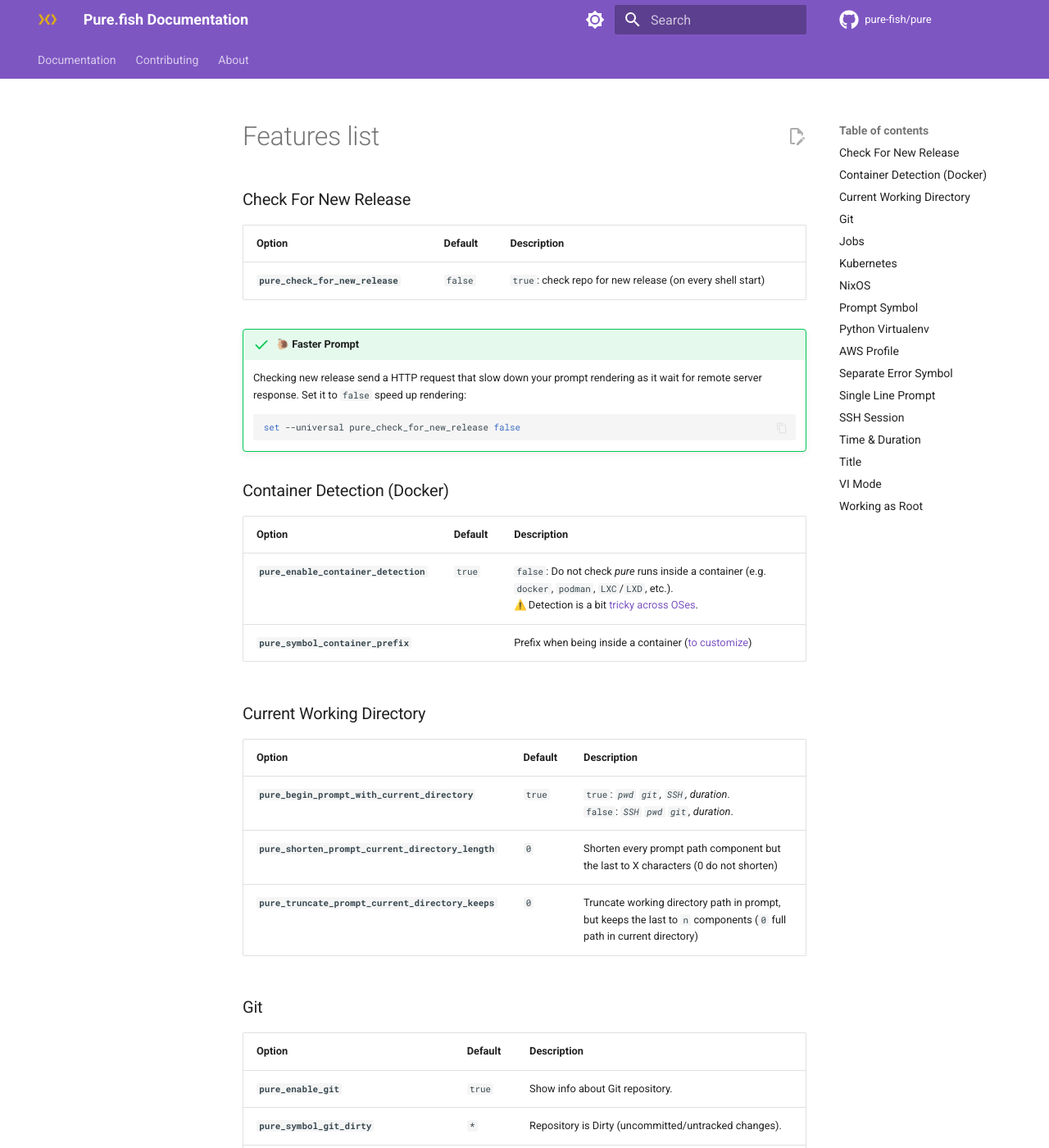
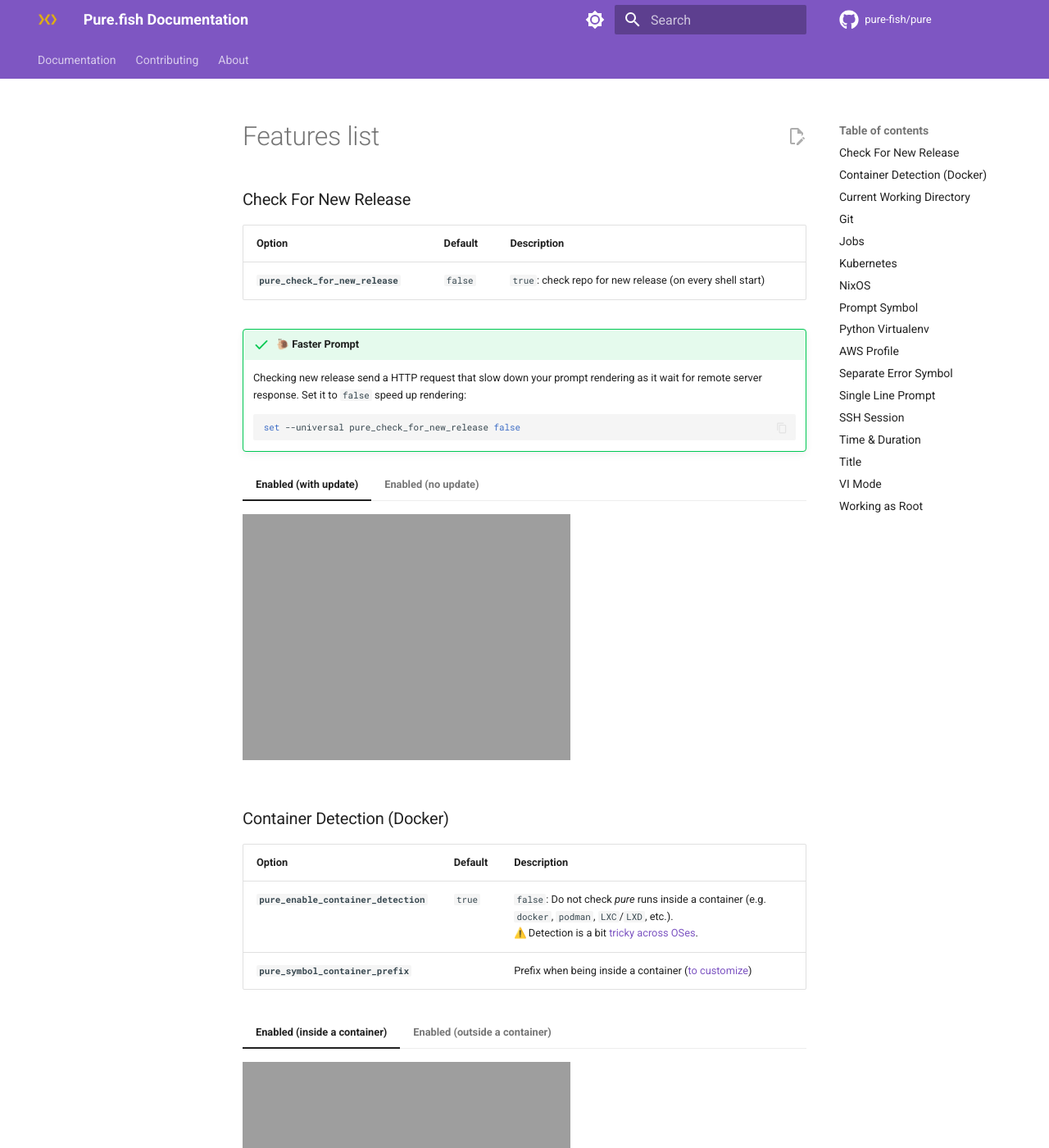
Before and after one commit to pure-fish/pure, an MkDocs documentation site: the page built from docs/components/features-list.md, in a window 1280 px wide and 1400 px high. Shown: the whole window at 82% size. Built offline with MkDocs 1.6.1 and Material for MkDocs 9.7.7, drawn with Linux system fonts in a browser that asks for light colours; emoji names are drawn with the system emoji font; comment, search, counter and statistics services are not loaded.

Commit message:
docs: screenshot check_for_new_release & 	container_detection

````diff
--- a/docs/components/features-list.md
+++ b/docs/components/features-list.md
@@ -14,6 +14,14 @@
     set --universal pure_check_for_new_release false
     ```
 
+=== "Enabled (with update)"
+
+    ![screenshot pure_check_for_new_release=true,with-update](../assets/screenshots/pure_check_for_new_release=true,with-update.png)
+
+=== "Enabled (no update)"
+
+    ![screenshot pure_check_for_new_release=true,no-update](../assets/screenshots/pure_check_for_new_release=true,no-update.png)
+
 ### Container Detection (Docker)
 
 | Option                                | Default | Description                                                                                                                                                                    |
@@ -21,7 +29,15 @@
 | **`pure_enable_container_detection`** | `true`  | `false`: Do not check _pure_ runs inside a container (e.g. `docker`, `podman`, `LXC`/`LXD`, etc.).<br/>:warning: Detection is a bit [tricky across OSes][container-detection]. |
 | **`pure_symbol_container_prefix`**    |         | Prefix when being inside a container ([to customize][to-set])                                                                                                                  |
 
-[container-detection]: https://stackoverflow.com/q/23513045/802365
+[container-detection]: <https://stackoverflow.com/q/23513045/802365>
+
+=== "Enabled (inside a container)"
+
+    ![screenshot pure_enable_container_detection=true,inside](../assets/screenshots/pure_enable_container_detection=true,inside.png)
+
+=== "Enabled (outside a container)"
+
+    ![screenshot pure_enable_container_detection=true,outside](../assets/screenshots/pure_enable_container_detection=true,outside.png)
 
 ### Current Working Directory
 
````
Also changed, not shown: 1 other file.
